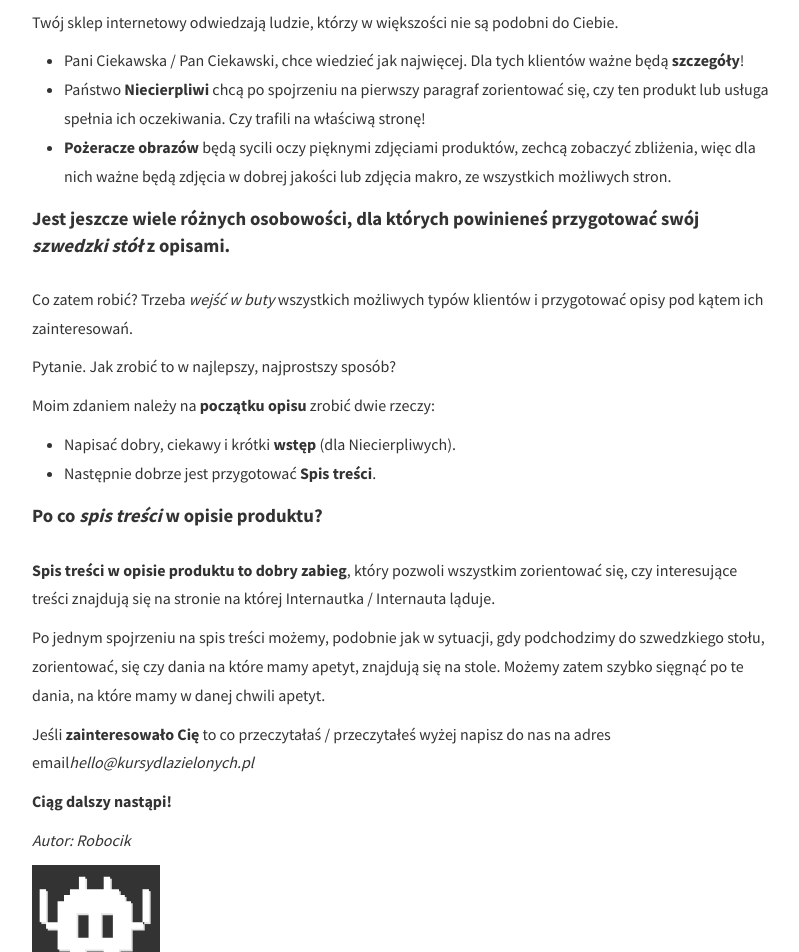
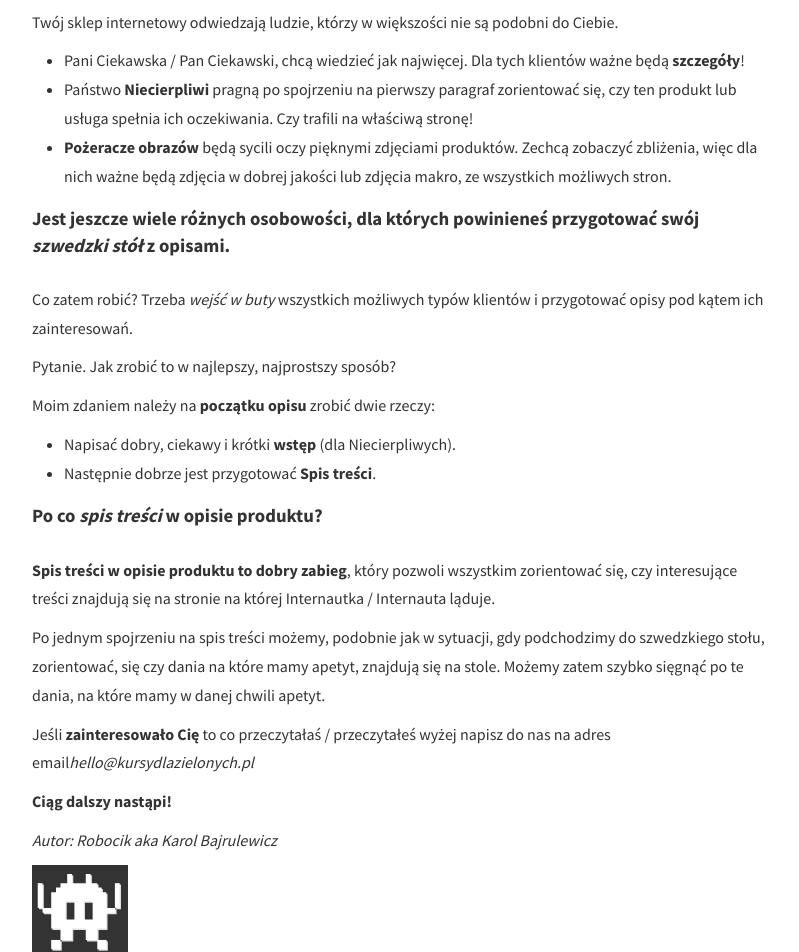
Before and after one commit to squteronsquter/opisy-produktow, a Next.js app: page / in a window 1280 px wide. Shown: the part 940-1892 px from the top of the page, without its empty margins (238-1037 px from the left). Built offline with nearby package versions, Linux system fonts and the light colour scheme.

Commit message:
text re-edited 00:23

```diff
--- a/pages/index.js
+++ b/pages/index.js
@@ -65,17 +65,17 @@ export default function HomePage() {
       </p>
       <ul>
         <li className={styles.indexList}>
-          Pani Ciekawska / Pan Ciekawski, chce wiedzieć jak najwięcej. Dla tych
+          Pani Ciekawska / Pan Ciekawski, chcą wiedzieć jak najwięcej. Dla tych
           klientów ważne będą <strong>szczegóły</strong>!
         </li>
         <li className={styles.indexList}>
-          Państwo <strong>Niecierpliwi</strong> chcą po spojrzeniu na pierwszy
+          Państwo <strong>Niecierpliwi</strong> pragną po spojrzeniu na pierwszy
           paragraf zorientować się, czy ten produkt lub usługa spełnia ich
           oczekiwania. Czy trafili na właściwą stronę!
         </li>
         <li className={styles.indexList}>
           <strong>Pożeracze obrazów</strong> będą sycili oczy pięknymi zdjęciami
-          produktów, zechcą zobaczyć zbliżenia, więc dla nich ważne będą zdjęcia
+          produktów. Zechcą zobaczyć zbliżenia, więc dla nich ważne będą zdjęcia
           w dobrej jakości lub zdjęcia makro, ze wszystkich możliwych stron.
         </li>
       </ul>
@@ -125,10 +125,10 @@ export default function HomePage() {
       </p>
 
       <p>
-        <em>Autor: Robocik</em>
+        <em>Autor: Robocik aka Karol Bajrulewicz</em>
       </p>
       <div className={styles.robotImage}>
-        <Image src="/img/svg/robot.svg" alt="Logo" width="128" height="128" />
+        <Image src="/img/svg/robot.svg" alt="Logo" width="96" height="96" />
       </div>
     </Layout>
   );
```
